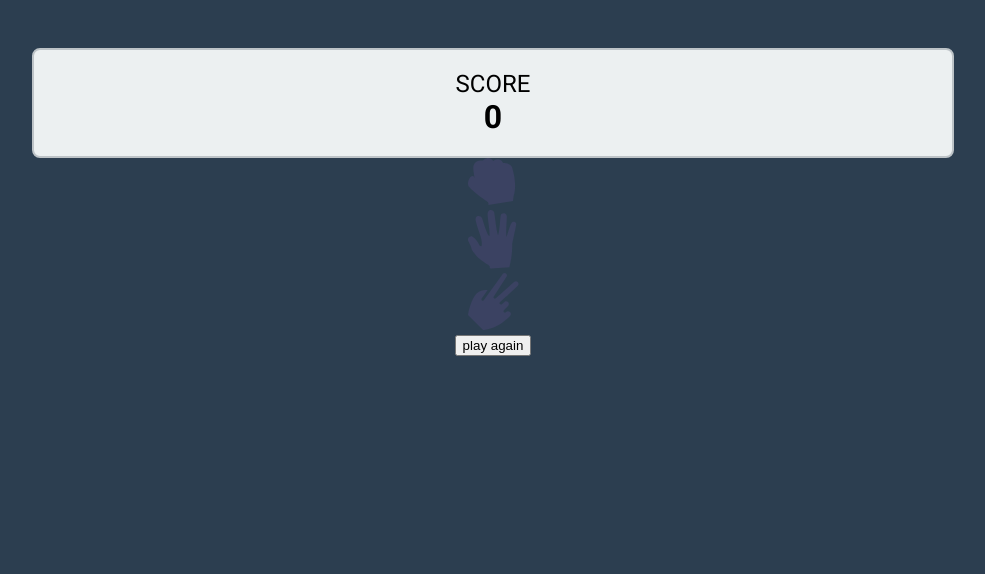
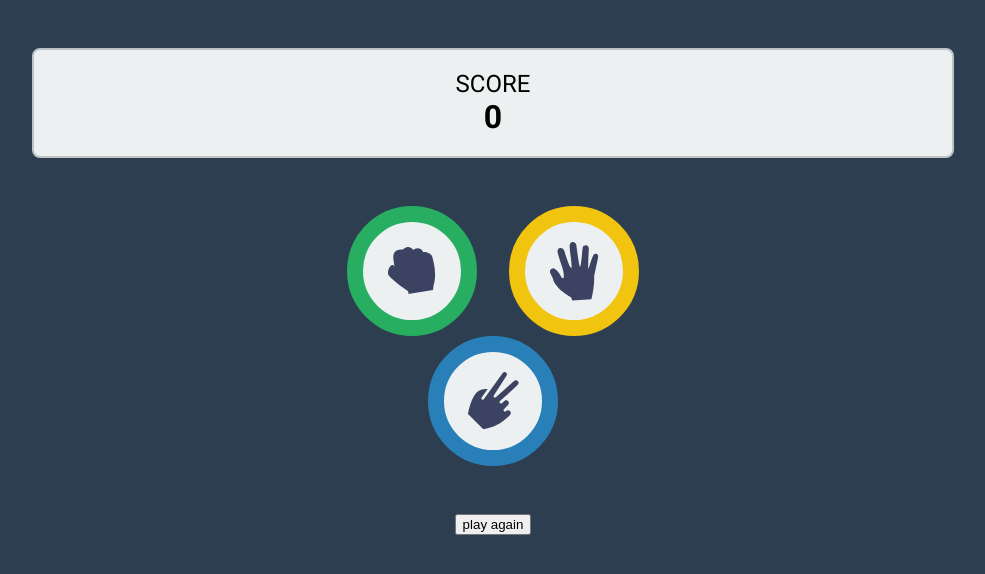
Before and after one commit to trewous/teste-nexo, a React (Create React App) app: page / in a window 1280 px wide. Shown: the top 574 px of the page, without its empty margins (147-1132 px from the left). Built offline with nearby package versions, Linux system fonts and the light colour scheme.

Commit message:
add game buttons css

```diff
--- a/src/game/Game.tsx
+++ b/src/game/Game.tsx
@@ -49,13 +49,14 @@
   return (
     <div className="container">
       <Score score={score} />
-      <div>
+      <div className="buttons-container">
         <div onClick={() => gameButtonClick('pedra')}>
           <GameButtons type="pedra" />
         </div>
         <div onClick={() => gameButtonClick('papel')}>
           <GameButtons type="papel" />
         </div>
+        <div className="break"></div>
         <div onClick={() => gameButtonClick('tesoura')}>
           <GameButtons type="tesoura" />
         </div>
--- a/src/game/GameButtons.tsx
+++ b/src/game/GameButtons.tsx
@@ -1,4 +1,5 @@
 import React from 'react'
+import './gameButtons.css'
 
 interface GameButtonsProps {
   type: string
@@ -7,7 +8,7 @@
 const GameButtons = ({ type }: GameButtonsProps) => {
   if (type === 'pedra') {
     return (
-      <div>
+      <div className="game-button pedra">
         <svg
           width="48"
           height="48"
@@ -24,7 +25,7 @@
     )
   } else if (type === 'papel') {
     return (
-      <div>
+      <div className="game-button papel">
         <svg
           width="49"
           height="59"
@@ -41,7 +42,7 @@
     )
   } else {
     return (
-      <div>
+      <div className="game-button tesoura">
         <svg
           width="51"
           height="58"
--- a/src/game/game.css
+++ b/src/game/game.css
@@ -7,3 +7,15 @@
   align-items: center;
   flex-direction: column;
 }
+.buttons-container {
+  display: flex;
+  width: 100%;
+  justify-content: center;
+  align-items: center;
+  flex-wrap: wrap;
+  margin: 3rem auto;
+}
+.break {
+  flex-basis: 100%;
+  height: 0;
+}
--- /dev/null
+++ b/src/game/gameButtons.css
@@ -0,0 +1,24 @@
+.game-button {
+  border-radius: 200px;
+  width: 130px;
+  height: 130px;
+  display: flex;
+  align-items: center;
+  justify-content: center;
+  background-color: #ecf0f1;
+  margin-left: 1rem;
+  margin-right: 1rem;
+  cursor: pointer;
+}
+.game-button.pedra {
+  border: 16px solid #27ae60;
+  box-sizing: border-box;
+}
+.game-button.papel {
+  border: 16px solid #f1c40f;
+  box-sizing: border-box;
+}
+.game-button.tesoura {
+  border: 16px solid #2980b9;
+  box-sizing: border-box;
+}
```
